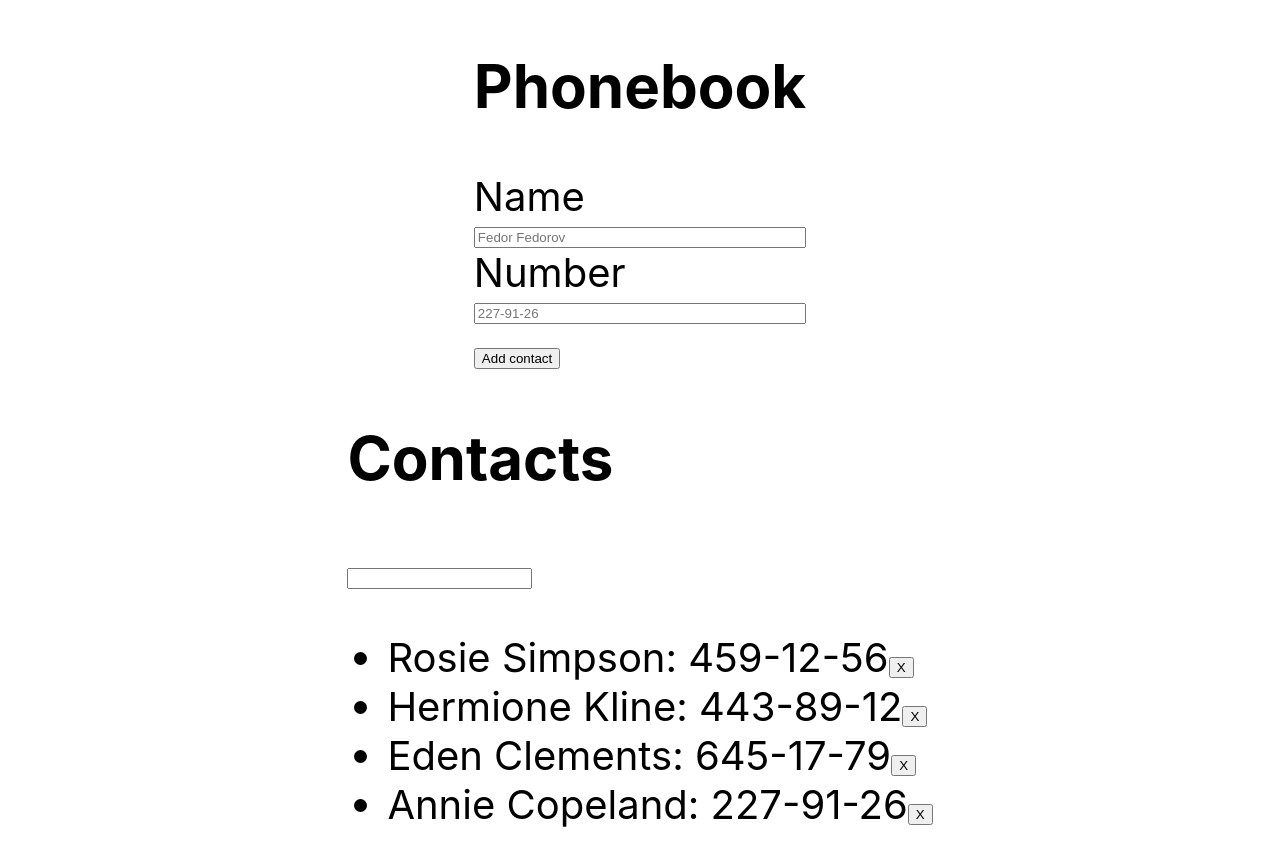
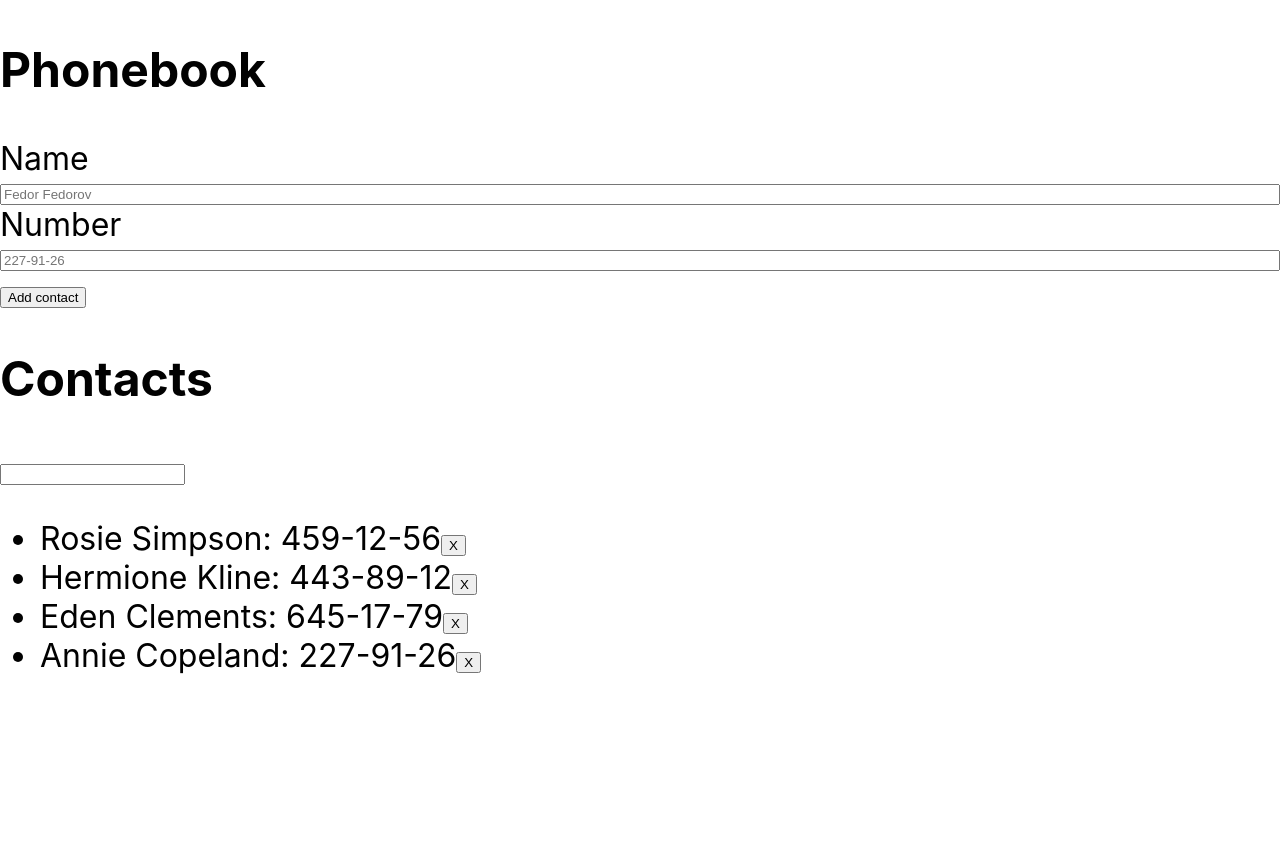
Before and after one commit to go-doc-web/goit-react-hw-02-phonebook, a React (Create React App) app: page / in a window 1280 px wide. Shown: the top 866 px of the page. After the commit the page ends 800 px from the top, so only its background shows below. Built offline with nearby package versions, Linux system fonts and the light colour scheme.

Commit message:
save before components

```diff
--- a/src/components/App.jsx
+++ b/src/components/App.jsx
@@ -8,11 +8,11 @@ const INITIAL_STATE = {
 
 const styleApp = {
   // height: '100vh',
-  display: 'flex',
-  flexDirection: 'column',
-  justifyContent: 'center',
-  alignItems: 'center',
-  fontSize: 40,
+  // display: 'flex',
+  // flexDirection: 'column',
+  // justifyContent: 'center',
+  // alignItems: 'center',
+  fontSize: 32,
   color: '#010101',
 };
 
@@ -41,11 +41,24 @@ class App extends Component {
     this.setState({ filter: e.target.value });
   };
 
-  handleSubmit = e => {
+  dublicate(name) {
+    const { contacts } = this.state;
+    const normalisedName = name.toLocaleLowerCase();
+    const dublContact = contacts.find(
+      ({ name }) => name.toLowerCase() === normalisedName
+    );
+    return Boolean(dublContact);
+  }
+
+  addContact = e => {
     e.preventDefault();
-
+    const { name } = this.state;
+    if (this.dublicate(name)) {
+      return alert('Такой пользователь уже есть');
+    }
     this.setState(prevState => {
       const { name, number, contacts } = prevState;
+
       const newContact = {
         id: Math.random(),
         name,
@@ -60,12 +73,16 @@ class App extends Component {
     this.setState({ ...INITIAL_STATE });
   }
 
-  getFilterContact(contacts, filter, name) {
-    return contacts.filter(({ name }) => {
-      const normalisedName = name.toLocaleLowerCase();
-      const normalisedFilter = filter.toLocaleLowerCase();
-      return normalisedName.includes(normalisedFilter);
+  getFilterContact() {
+    const { filter, contacts } = this.state;
+    if (!filter) {
+      return contacts;
+    }
+    const normalizedFilter = filter.toLowerCase();
+    const result = contacts.filter(({ name }) => {
+      return name.toLowerCase().includes(normalizedFilter);
     });
+    return result;
   }
 
   removeContact(id) {
@@ -75,7 +92,7 @@ class App extends Component {
   }
   render() {
     const { contacts, name, number, filter } = this.state;
-    const filterContacts = this.getFilterContact(contacts, filter, name);
+    const filterContacts = this.getFilterContact();
 
     const contact = filterContacts.map(({ id, name, number }) => (
       <li key={id}>
@@ -90,7 +107,7 @@ class App extends Component {
       <div style={styleApp}>
         <div className={css.wrapper}>
           <h2>Phonebook</h2>
-          <form onSubmit={this.handleSubmit} className={css.form}>
+          <form onSubmit={this.addContact} className={css.form}>
             <label>
               <span>Name</span>
               <input
@@ -125,6 +142,7 @@ class App extends Component {
           <input
             onChange={this.handlefilterChange}
             type="text"
+            name="filter"
             value={filter}
           />
           <ul className="list">{contact}</ul>
```
